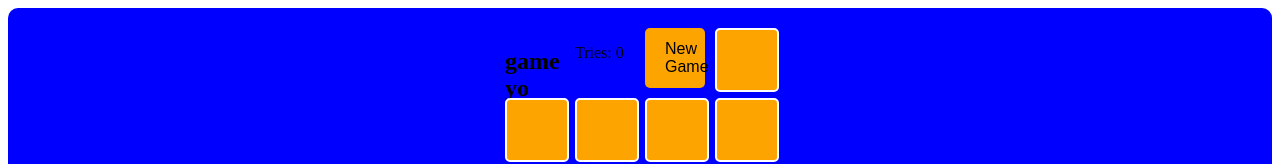
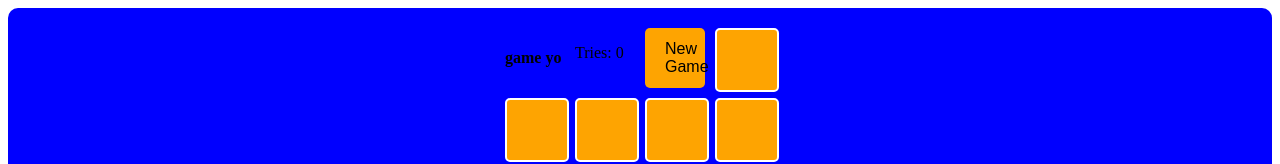
Before and after one commit to acciojob/memory-game-Kalyan3081, a React app: page / in a window 1280 px wide. Both pictures are taken after a click on the button "Start Game". Shown: the top 164 px of the page. Built offline with nearby package versions, Linux system fonts and the light colour scheme.

Commit message:
Update memoryGame.jsx

```diff
--- a/src/components/memoryGame.jsx
+++ b/src/components/memoryGame.jsx
@@ -87,7 +87,7 @@ const MemoryGame = () => {
                     gridTemplateColumns: "repeat(4, 60px)",
                     gridTemplateRows: `repeat(${levels[level] / 2}, 60px)`
                 }}>
-                    <h2>game yo</h2>
+                    <h4>game yo</h4>
                     <p>Tries: {tries}</p>
                     {matched.length === numbers.length && <p>ALL SOLVED!</p>}
                     <button>New Game</button>
```
